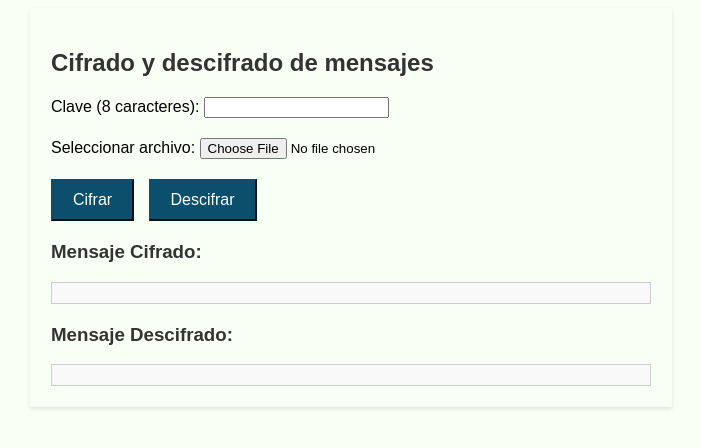
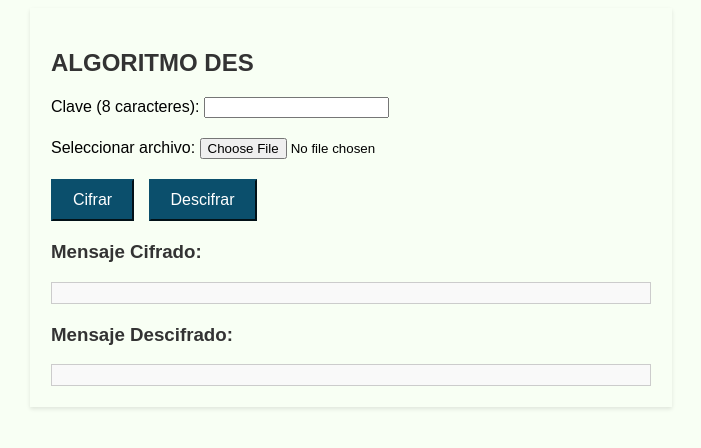
Before and after one commit to ferkazares/9ZLEINSCMA_SEGURIDAD, a website: page servidor/servidor/index.html in a window 1280 px wide. Shown: the whole page, without its empty margins (289-990 px from the left). Drawn offline with nearby package versions, Linux system fonts and the light colour scheme.

Commit message:
Update index.html

```diff
--- a/servidor/servidor/index.html
+++ b/servidor/servidor/index.html
@@ -1,12 +1,14 @@
 <!DOCTYPE html>
 <html>
+
 <head>
   <title>Algoritmo DES</title>
   <link rel="stylesheet" href="CSS/style.css">
 </head>
+
 <body>
   <div class="container">
-    <h2 class="mt-4">Cifrado y descifrado de mensajes</h2>
+    <h2 class="mt-4">ALGORITMO DES</h2>
 
     <div class="form-group">
       <label for="clave">Clave (8 caracteres):</label>
@@ -37,7 +39,7 @@
       var archivo = document.getElementById("archivo").files[0];
       var lector = new FileReader();
 
-      lector.onload = function(e) {
+      lector.onload = function (e) {
         var contenido = e.target.result;
         var mensajeCifrado = CryptoJS.AES.encrypt(contenido, clave).toString();
         document.getElementById("mensajeCifrado").innerText = mensajeCifrado;
@@ -54,4 +56,5 @@
     }
   </script>
 </body>
+
 </html>
```
